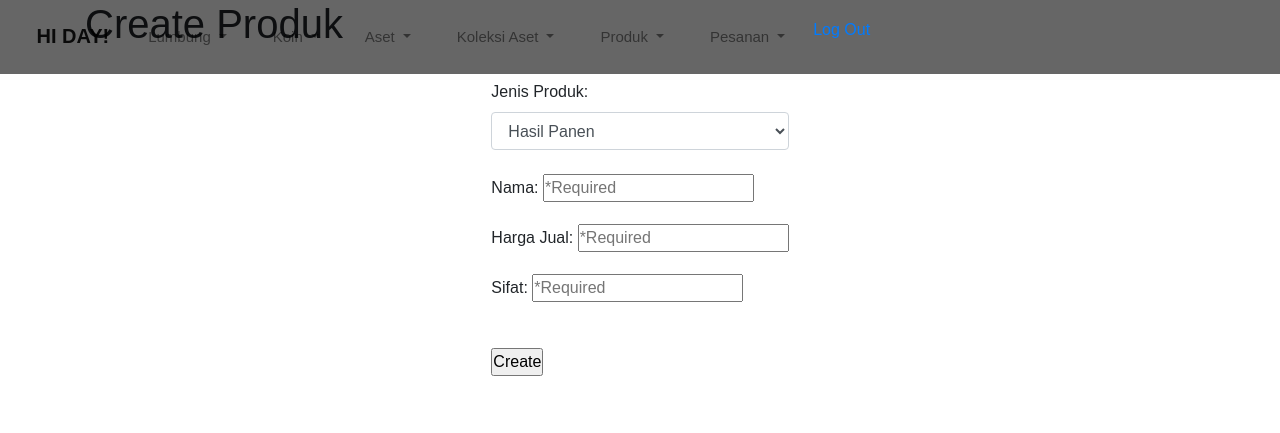
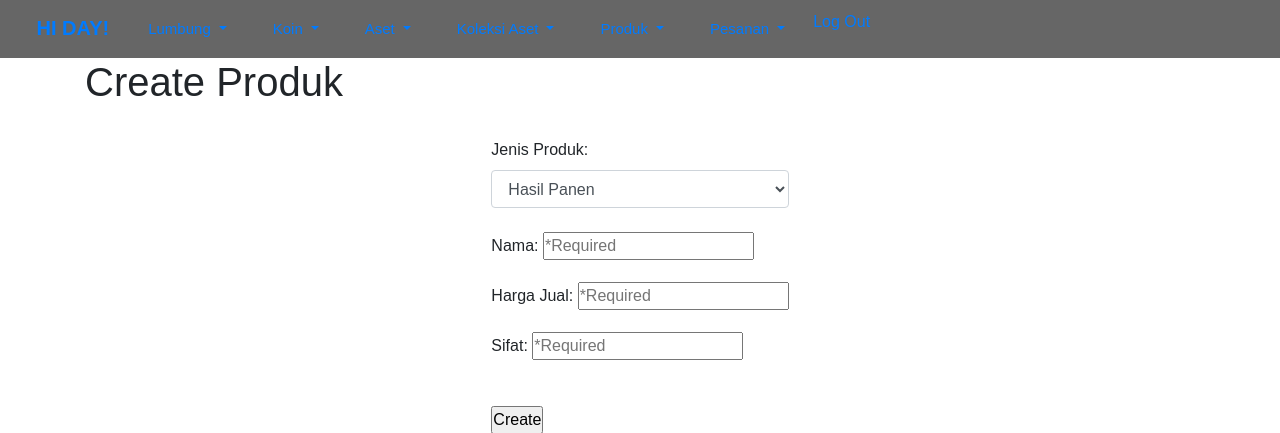
Before and after one commit to trmazayal/BasisData, a Django app: page /form_create_produk/ in a window 1280 px wide. Shown: the top 433 px of the page. Run offline with Django 3.2, Linux system fonts and the light colour scheme; some libraries are stand-ins or nearby versions.

Commit message:
try fix homepage

```diff
--- a/login/templates/base.html
+++ b/login/templates/base.html
@@ -15,7 +15,7 @@
     {% endblock meta %}
 </head>
 <body>
-  <nav class="navbar fixed-top navbar-expand-lg navbar-light py-3">
+  <nav class="navbar navbar-expand-lg">
     <div class="container-fluid">
       <a class="navbar-brand" href="/Home">
         <img src="{% static 'images/favicon.png' %}" height="32px" alt="" class="d-inline-block align-top">
```
